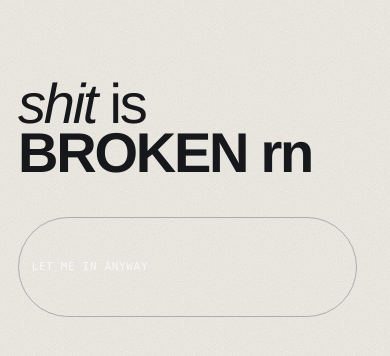
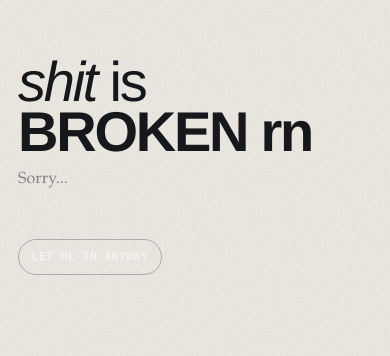
Before and after one commit to Sockz00/omg-its-ben, a React (Vite) app: page / in a window 390 px wide. Shown: the part 224-580 px from the top of the page. Built offline with nearby package versions, Linux system fonts and the light colour scheme; a web font is replaced by a local one.

Commit message:
Fix mobile under-construction gate styling

```diff
--- a/src/App.tsx
+++ b/src/App.tsx
@@ -50,6 +50,7 @@ function UnderConstruction({ onUnlock }: { onUnlock: () => void }) {
         <h1 id="construction-title" className="under-construction__message">
           <em>shit</em> is <strong>BROKEN rn</strong>
         </h1>
+        <p className="under-construction__note">Sorry...</p>
         <div className={`under-construction__access${showPassword ? ' is-open' : ''}`}>
           <button className="btn under-construction__reveal" type="button" onClick={() => setShowPassword(true)} aria-expanded={showPassword} aria-controls="site-password-form">
             let me in anyway
--- a/src/index.css
+++ b/src/index.css
@@ -129,11 +129,11 @@ em.serif, .serif em, em { font-style: italic; }
 .under-construction__content { width: min(100%, 560px); }
 .under-construction__content > .mono { color: var(--accent); margin: 0 0 2rem; }
 .under-construction h1 { margin: 0; font-size: clamp(3.5rem, 9vw, 7.5rem); line-height: .88; letter-spacing: -.04em; max-width: 10ch; }
-.under-construction__note { margin: 2rem 0 2.5rem; color: var(--ink-2); font-family: var(--serif); font-size: clamp(1.5rem, 3vw, 2.25rem); }
+.under-construction__note { margin: .7rem 0 0; color: var(--ink-3); font-family: var(--serif); font-size: clamp(1rem, 2vw, 1.25rem); }
 .under-construction__access { position: relative; margin-top: 2.5rem; display: grid; width: min(100%, 440px); }
 .under-construction__reveal,
 .under-construction__form { grid-area: 1 / 1; }
-.under-construction__reveal { border-radius: 999px; background: transparent; color: #fff; border-color: rgba(255,255,255,.72); transition: opacity .35s ease, transform .75s cubic-bezier(.22,1,.36,1), filter .75s ease, visibility 0s linear .75s; }
+.under-construction__reveal { width: fit-content; border-radius: 999px; background: transparent; color: #fff; border-color: rgba(255,255,255,.72); transition: opacity .35s ease, transform .75s cubic-bezier(.22,1,.36,1), filter .75s ease, visibility 0s linear .75s; }
 .under-construction__reveal:hover { background: #fff; color: #111; border-color: #fff; }
 .under-construction__access.is-open .under-construction__reveal { opacity: 0; visibility: hidden; transform: scale(.78) translateY(8px); filter: blur(12px); pointer-events: none; }
 .under-construction__form { min-width: 0; overflow: hidden; display: flex; gap: .75rem; opacity: 0; transform: scale(.78) translateY(-8px); filter: blur(12px); transform-origin: left center; pointer-events: none; transition: opacity .45s ease .1s, transform .75s cubic-bezier(.22,1,.36,1), filter .75s ease .1s; }
@@ -145,7 +145,9 @@ em.serif, .serif em, em { font-style: italic; }
 .under-construction__error { margin: .75rem 0 0; color: var(--accent); font-family: var(--mono); font-size: var(--fs-xs); }
 
 @media (max-width: 520px) {
-  .under-construction__form { flex-direction: column; }
+  .under-construction__access { width: 100%; margin-top: 3rem; }
+  .under-construction__reveal { align-self: start; justify-self: start; padding: .65em .9em; font-size: 10px; }
+  .under-construction__form { flex-direction: column; width: 100%; }
   .under-construction__form .btn { justify-content: center; }
 }
 
```
